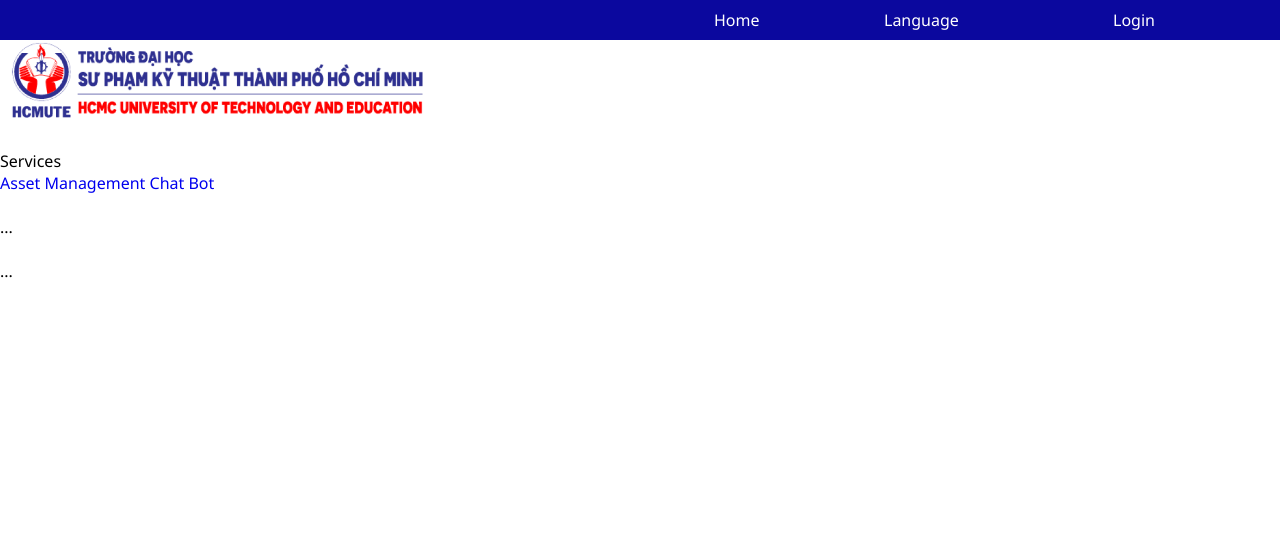
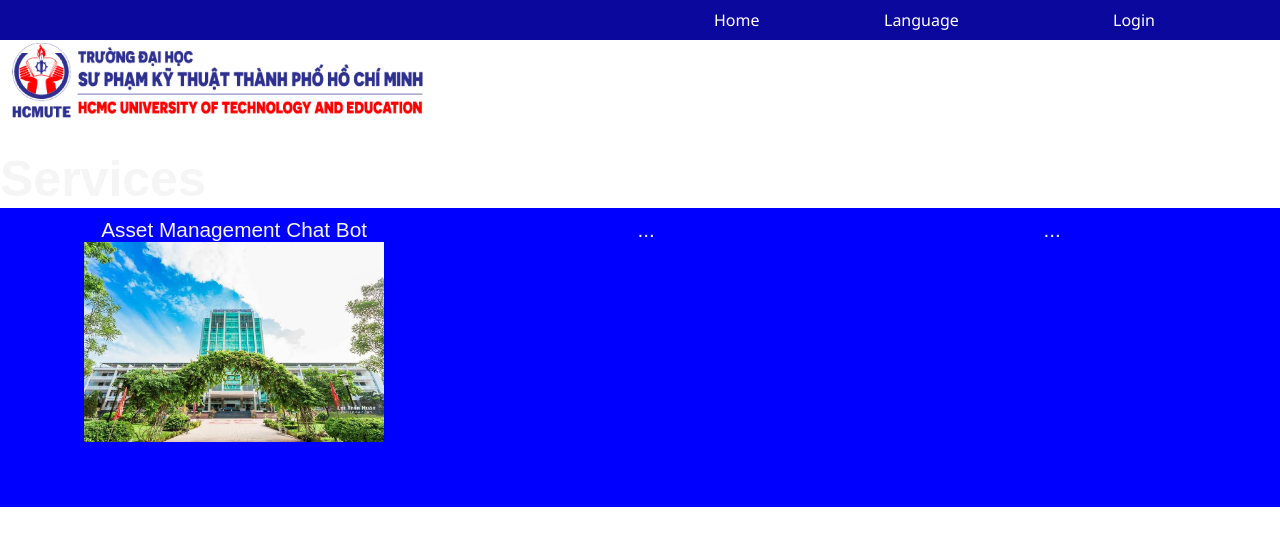
Before and after one commit to VAKhoa939/AMFIE, a React (Vite) app: page /dashboard in a window 1280 px wide. Shown: the top 546 px of the page. Built offline with nearby package versions, Linux system fonts and the light colour scheme.

Commit message:
My bad G

```diff
--- /dev/null
+++ b/src/css/DashBoardPage.css
@@ -0,0 +1,45 @@
+.title{
+    text-align: center;
+    font-size: 50px;
+    font-family:sans-serif;
+    color:whitesmoke;
+    display: inline;
+}
+.service-list {
+    max-width: 1600px;
+    margin: auto;
+    padding-left: 25px;
+    padding-right: 25px;
+    background-color:blue;
+}
+
+.row {
+    display: flex;
+    align-items: left;
+    flex-wrap: wrap;
+    justify-content: space-around;
+}
+.service-container {
+    flex-basis: 25%;
+    padding: 10px;
+    min-width: 200px;
+    min-height: 150px;
+    margin-bottom: 50px;
+    transition: transform 0.5s;
+}
+
+.service-avatar{
+    width: 300px;
+    height: auto;
+
+}
+
+.service-container p {
+    text-align: center;
+    font-size: 130%;
+    font-family:Arial, Helvetica, sans-serif;
+    color:whitesmoke;
+}
+.service-container:hover {
+    transform: translateY(-5px);
+}
--- /dev/null
+++ b/src/css/HomePage.css
@@ -0,0 +1,27 @@
+.go-to-dashboard-btn{
+    background-color: blue;
+    color: white;
+    border: 2px solid white;
+    border-radius: 5px;
+    font-size: 25px;
+    padding: 8px 30px;
+    margin: 30px 0;
+    padding: 5px 10px 10px 10px;
+}
+
+.go-to-dashboard-btn:hover {
+    opacity: 0.7;
+}
+
+.go-to-dashboard-btn:active {
+    opacity: 0.4;
+}
+
+.bill-board-background{
+    flex-basis: 50%;
+    min-width: 300px;
+}
+.bg-image {
+    max-width: 100%;
+    padding: 54px 0;
+}
--- a/src/script/App.tsx
+++ b/src/script/App.tsx
@@ -6,6 +6,7 @@ import LoginPage from "./auth-pages/LoginPage";
 import RegisterPage from "./auth-pages/RegisterPage";
 import DashboardPage from "./dashboard-page/DashboardPage";
 import { AuthProvider } from "./context/AuthContext";
+import HomePage from "./home-page/HomePage";
 
 function App() {
   const mainRef = useRef<HTMLElement>(null);
@@ -29,6 +30,10 @@ function App() {
               path="/dashboard"
               element={<DashboardPage mainRef={mainRef} />}
             />
+            <Route
+              path="/homepage"
+              element={<HomePage mainRef={mainRef} />}
+            />
             <Route path="/chat" element={<ChatPage mainRef={mainRef} />} />
           </Routes>
         </Layout>
--- a/src/script/dashboard-page/DashboardPage.tsx
+++ b/src/script/dashboard-page/DashboardPage.tsx
@@ -1,5 +1,6 @@
 import { Link } from "react-router-dom";
-
+import "../../css/DashBoardPage.css";
+import homepagebg from "../../assets/home-page/homepagebg.webp";
 interface Props {
   mainRef: React.RefObject<HTMLElement>;
 }
@@ -8,12 +9,13 @@ const DashboardPage = (props: Props) => {
   const { mainRef } = props;
   return (
     <main ref={mainRef}>
-      <p>Services</p>
+      <h1 className="title">Services</h1>
       <div className="service-list">
+        <div className="row">
         <Link to="/chat">
           <div className="service-container">
             <p>Asset Management Chat Bot</p>
-            <img />
+            <img className="service-avatar" src={homepagebg} />
           </div>
         </Link>
         <div className="service-container">
@@ -24,6 +26,7 @@ const DashboardPage = (props: Props) => {
           <p>...</p>
           <img />
         </div>
+        </div>
       </div>
     </main>
   );
--- /dev/null
+++ b/src/script/home-page/HomePage.tsx
@@ -0,0 +1,26 @@
+import { Link } from "react-router-dom";
+import "../../css/HomePage.css";
+import homepagebg from "../../assets/home-page/homepagebg.webp";
+interface Props {
+  mainRef: React.RefObject<HTMLElement>;
+}
+
+const HomePage = (props: Props) => {
+  const { mainRef } = props;
+  return (
+    <main ref={mainRef}>
+      <div className = "bill-board-background">
+        <img className="bg-image" src={homepagebg} />
+        </div>
+        <div>
+        <Link to="/dashboard">
+        <button className="go-to-dashboard-btn">Go to Dashboard!</button>
+        </Link>
+        </div>
+
+
+    </main>
+  );
+};
+
+export default HomePage;
```
Also changed, not shown: src/assets/home-page/homepagebg.webp (added).
